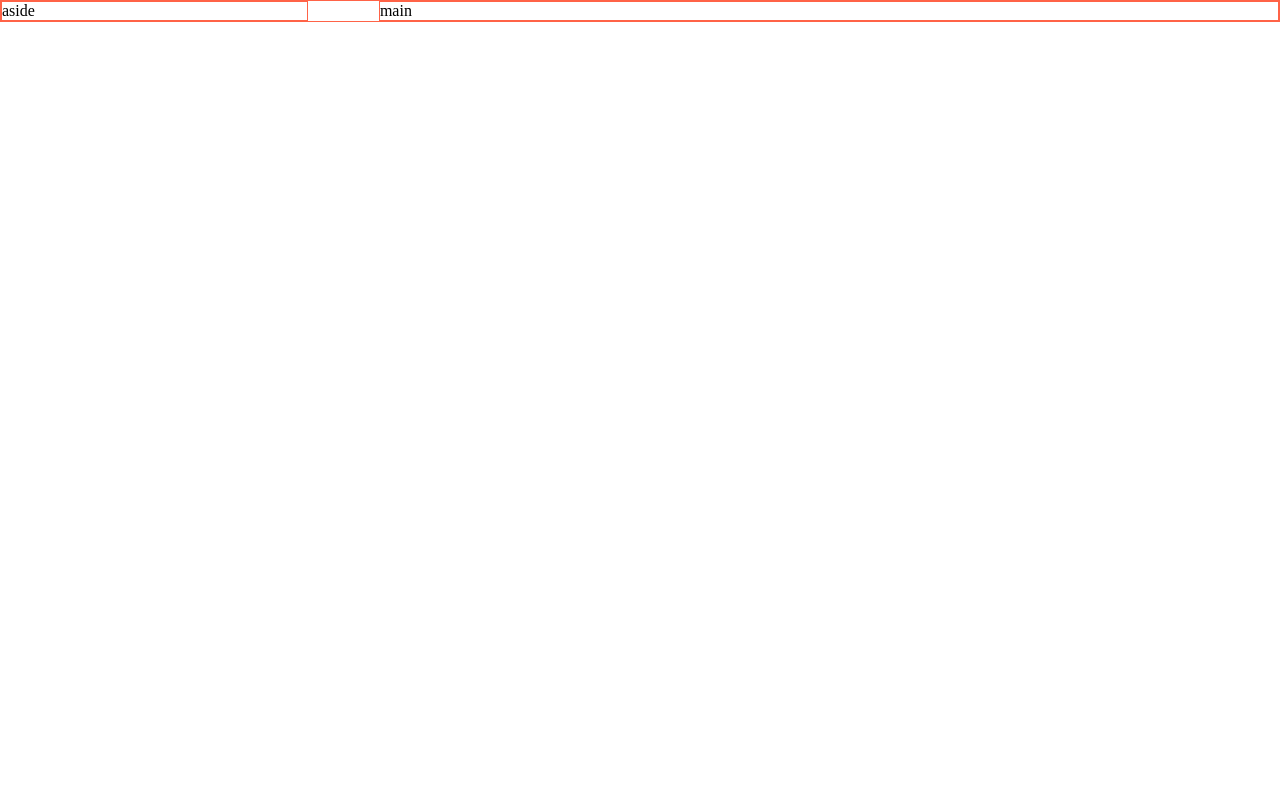
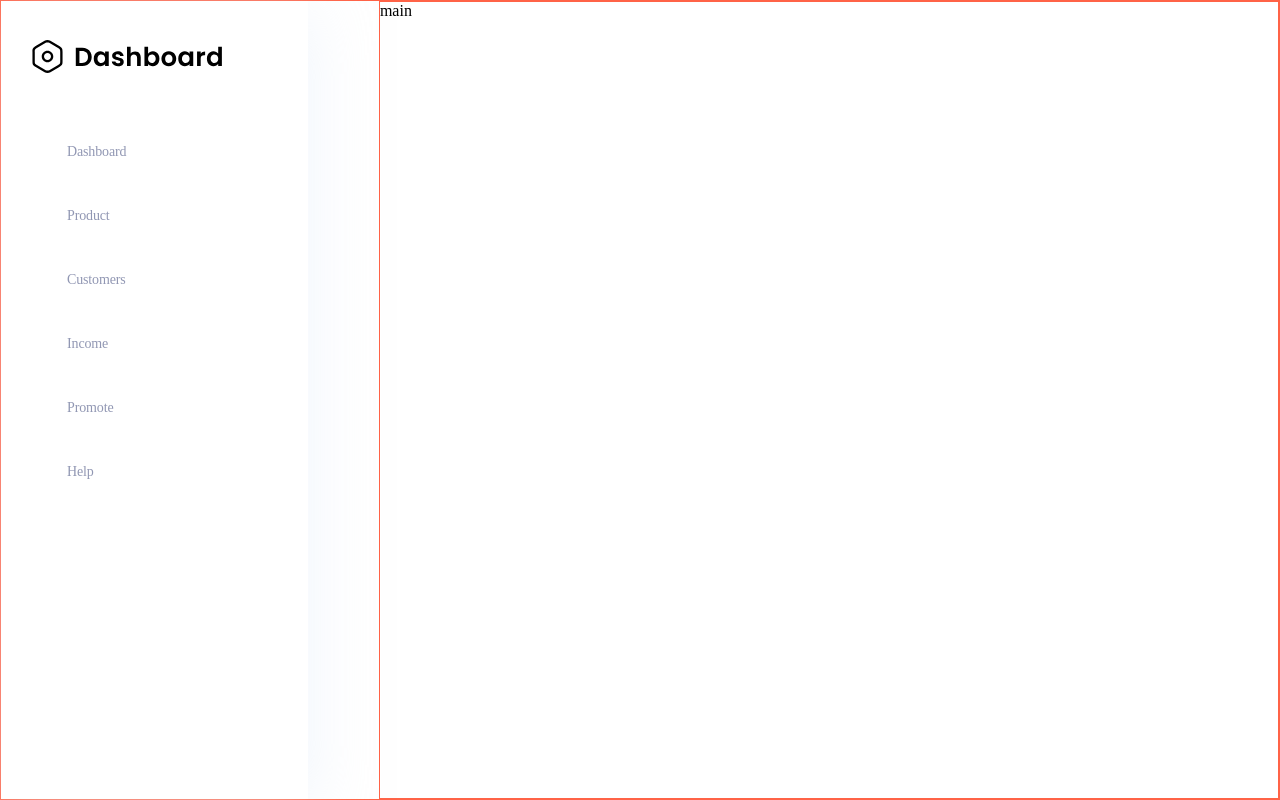
Before and after one commit to Andriikryl/Dashboard, a website built with Vite: page index.html in a window 1280 px wide. Built offline with nearby package versions, Linux system fonts and the light colour scheme; files whose address does not match are found by name.

Commit message:
Add aside component

```diff
--- a/index.html
+++ b/index.html
@@ -7,10 +7,35 @@
     <title>Vite + TS</title>
   </head>
   <body>
-    <main>
-      <section>
-        <div class="wrapper">
-          <aside class="aside__container">aside</aside>
+    <main class="main__page">
+        <section class="wrapper">
+          <aside class="aside__container">
+            <div class="aside__logo">
+              <img src="public/logo.svg" alt="logo" />
+            </div>
+            <nav class="aside__nav">
+              <ul role="list" class="nav__list">
+                <li class="list__item">
+                  <a class="item__link" href="#">Dashboard</a>
+                </li>
+                <li class="list__item">
+                  <a class="item__link" href="#">Product</a>
+                </li>
+                <li class="list__item">
+                  <a class="item__link" href="#">Customers</a>
+                </li>
+                <li class="list__item">
+                  <a class="item__link" href="#">Income</a>
+                </li>
+                <li class="list__item">
+                  <a class="item__link" href="#">Promote</a>
+                </li>
+                <li class="list__item">
+                  <a class="item__link" href="#">Help</a>
+                </li>
+              </ul>
+            </nav>
+          </aside>
           <div class="main__container" role="list">main</div>
         </div>
       </section>
--- a/src/style.css
+++ b/src/style.css
@@ -107,9 +107,14 @@ textarea:not([rows]) {
   }
   */
 
+  .main__page{
+    width: 100%;
+    height: 100dvh;
+  }
 
   .wrapper {
     --space: 71px;
+    height: 100%;
     display: flex;
     flex-wrap: wrap;
     gap: var(--space);
@@ -124,6 +129,83 @@ textarea:not([rows]) {
   .aside__container {
     --width: 306px;
     flex-basis: var(--width);
+    padding-inline: 28px;
+    padding-block-start: 36px;
     flex-grow: 1;
-    border: 1px solid tomato;
+    box-shadow: 0 10px 60px 0 rgba(226, 236, 249, 0.5);
+    background: #fff;
   }
+
+  .aside__logo{
+    margin-block-end: 64px;
+  }
+
+  .nav__list{
+    --space:40px;
+    padding-inline-start: 0px;
+    display: flex;
+    flex-direction: column;
+    gap: var(--space);
+  }
+
+  .item__link{
+    font-family: var(--font-family);
+    font-weight: 500;
+    font-size: 14px;
+    letter-spacing: -0.01em;
+    color: #9197b3;
+  }
+
+.list__item{
+  --space:14px;
+  display: flex;
+  align-items: center;
+  gap: var(--space);
+}
+
+  .list__item::before{
+    --size:24px;
+    content: "";
+    display: block;
+    width: var(--size);
+    height: var(--size);
+    background-size: cover;
+    background-position: center;
+    background-repeat: no-repeat;
+  }
+
+  .list__item::after{
+    --size:16px;
+    content: "";
+    display: block;
+    width: var(--size);
+    height: var(--size);
+    background-size: cover;
+    background-position: center;
+    background-repeat: no-repeat;
+    background-image: url("public/asideNav/chevron-right.svg");
+    margin-inline-start: auto;
+  }
+
+  .list__item:nth-child(1)::after{
+    display: none;
+  }
+
+  .list__item:nth-child(1)::before{
+    background-image: url("public/asideNav/Dashboard.svg");
+  }
+  .list__item:nth-child(2)::before{
+    background-image: url("public/asideNav/product.svg");
+  }
+  .list__item:nth-child(3)::before{
+    background-image: url("public/asideNav/customers.svg");
+  }
+  .list__item:nth-child(4)::before{
+    background-image: url("public/asideNav/income.svg");
+  }
+  .list__item:nth-child(5)::before{
+    background-image: url("public/asideNav/promote.svg");
+  }
+  .list__item:nth-child(6)::before{
+    background-image: url("public/asideNav/help.svg");
+  }
```
Also changed, not shown: public/asideNav/Dashboard.svg (added), public/asideNav/chevron-right.svg (added), public/asideNav/customers.svg (added), public/asideNav/help.svg (added), public/asideNav/income.svg (added), public/asideNav/product.svg (added), public/asideNav/promote.svg (added), public/logo.svg (added).
